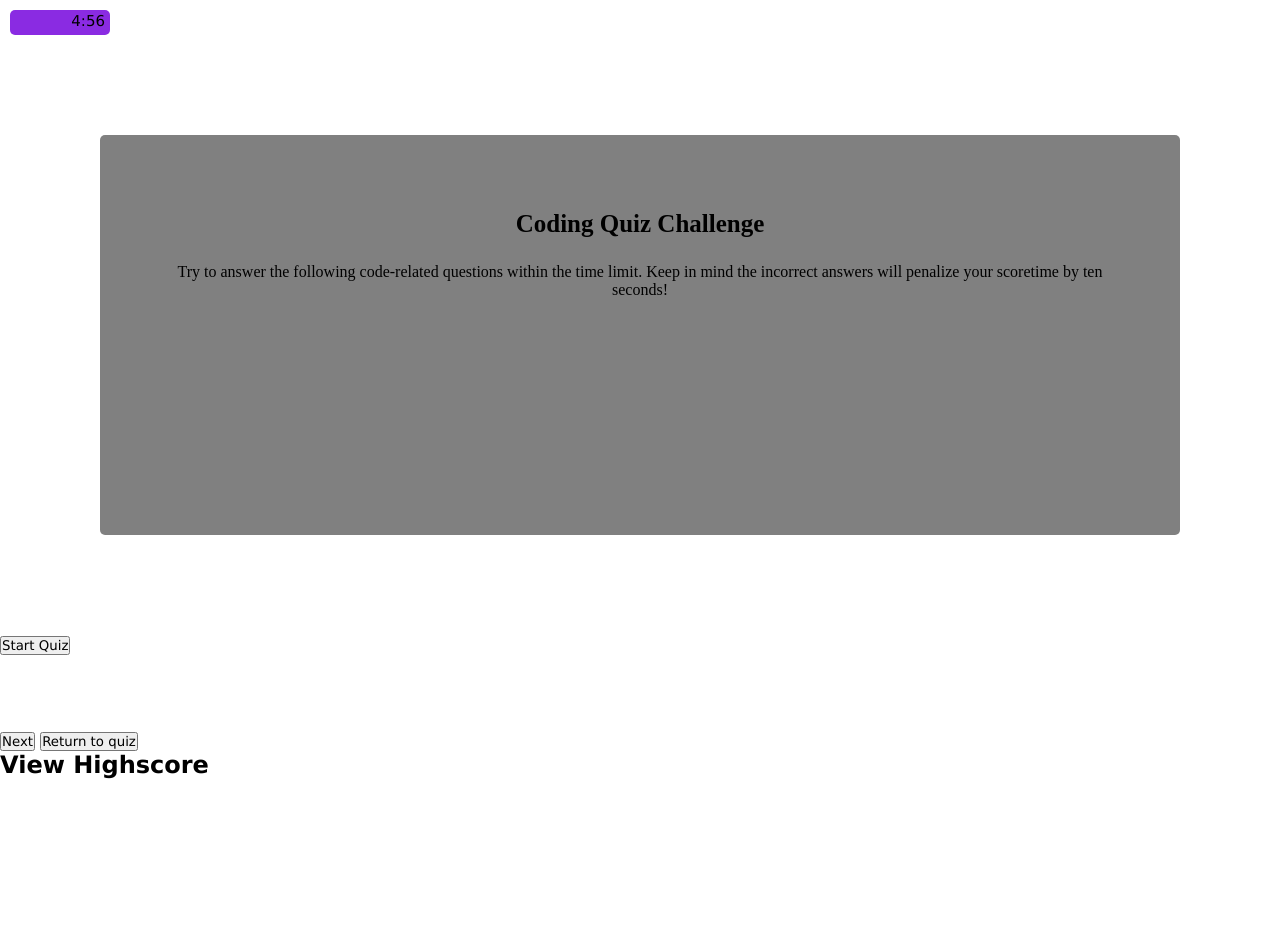
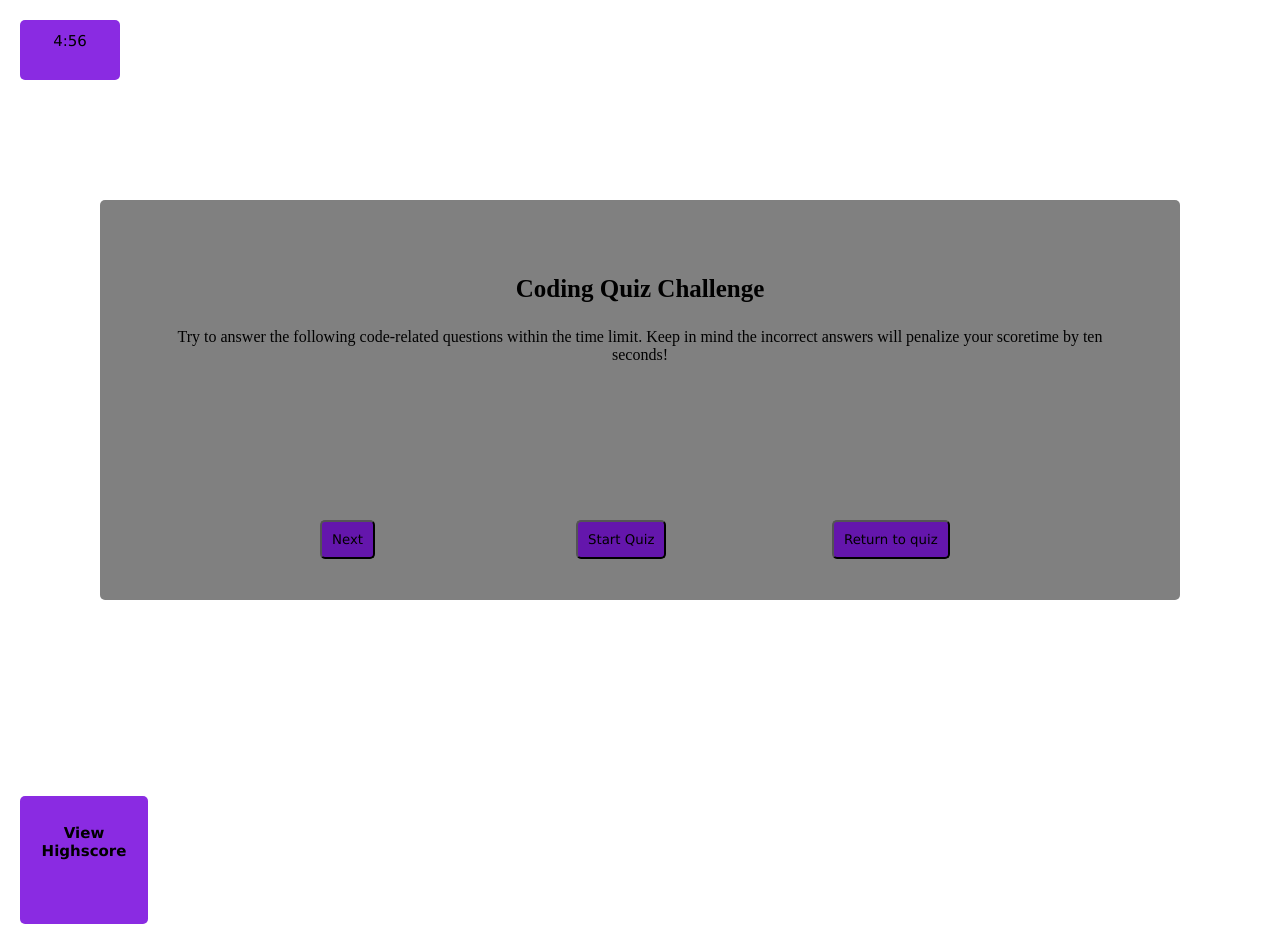
Before and after one commit to MaddieThornberry/neat-little-quiz, a plain HTML site: page index.html in a window 1280 px wide. Before the commit the page ends 800 px from the top, so only its background shows below. Drawn offline with Linux system fonts and the light colour scheme.

Commit message:
Buttons mess

```diff
--- a/index.html
+++ b/index.html
@@ -21,7 +21,7 @@
     </div>
     <!--Start button-->
     <div class="buttons">
-        <button id="start-btn" class="started" onclick="console.log('Button clicked')" >Start Quiz</button></div>
+        <button id="start-btn" class="hide" onclick="console.log('Button clicked')" >Start Quiz</button></div>
 <!--Questions-->
 <div class="questions">
     <h2 id="question">  </h2>
@@ -33,7 +33,7 @@
         </ol>
 </div>
 <div class="buttons">
-    <button type="button" class="next" id="nextQuestion">Next</button>
+    <button type="button" id="next-btn" class="next" id="nextQuestion">Next</button>
     <button id="restart-btn" type="button" onclick="console.log('returnQuiz')">Return to quiz</button>
 </div>
 <!--Score-->
--- a/index.js
+++ b/index.js
@@ -179,13 +179,13 @@ startButton.addEventListener('click', startGame)
 
 function startGame() {
     console.log('game started')
-    /*startButton.classList.add('hide')*/
+    startButton.classList.add('hide')
     setNextQuestion()
 }
 
 function setNextQuestion() {
     console.log('next question')
-    setNextQuestion
+    setNextQuestion()
 }
 
 function selectAnswer(){
--- a/style.css
+++ b/style.css
@@ -11,16 +11,26 @@ body{
     font-size: 100%;
 }
 
-p {
-    background-color: white;
+#countdown {
     display: inline-flex;
-    align-items: end;
-    justify-content: end;
-    font-size: 30px;
+    justify-content: center;
+    font-size: 15px;
     height: 50px;
     width: 100px;
+    padding: 30px;
+    margin: 20px;
+    background: gray;
+    border-radius: 5px;
+    align-items: end;
+    text-align: initial;
+    flex-direction: row;
+    border-radius: 5px;
+    background-color: blueviolet;
 }
-
+#countdown {
+    text-align: center;
+    padding: 30px;
+}
 
 .quiz-box{
     height: 400px;
@@ -45,7 +55,7 @@ p {
     font-size: 35px;
 }
 
-h1{
+h1 {
     align-items: center;
     flex-direction: row;
     flex-wrap: wrap;
@@ -55,42 +65,66 @@ h1{
     font-weight: normal;
 }
 
+#scoreboard {
+    display: flex;
+    justify-content: center;
+    font-size: 15px;
+    height: 40px;
+    width: 75px;
+    padding: 5%;
+    margin: 20px;
+    background: gray;
+    border-radius: 5px;
+    align-items: end;
+    text-align: center;
+    border-radius: 5px;
+    background-color: blueviolet;
+}
+
+
 /*Start Button Style*/
 
-.start-btn {
+#start-btn {
     position: absolute;
     padding: 10px 10px;
-    top: 75%;
+    top: 65%;
     left: 45%;
     transform: translate(-50% -50%);
     border-radius: 5px;
     background: rgb(100, 22, 172);
 }
-
+/*
 .hide {
     display: none;
+}*/
+
+#next-btn {
+    position: absolute;
+    padding: 10px 10px;
+    top: 65%;
+    left: 25%;
+    transform: translate(-50% -50%);
+    border-radius: 5px;
+    background: rgb(100, 22, 172);
 }
+
+#restart-btn {
+    position: absolute;
+    padding: 10px 10px;
+    top: 65%;
+    left: 65%;
+    transform: translate(-50% -50%);
+    border-radius: 5px;
+    background: rgb(100, 22, 172);
+}
+
 
 #code-quiz-title {
     font-size: 25px;
     font-weight: 700;
 }
 
-p {
-    height: 25px;
-    padding: 30px;
-    margin: 10px;
-    background: gray;
-    border-radius: 5px;
-    padding: 5px;
-    align-items: flex-end;
-    display: flex;
-    flex-direction: row;
-    justify-content: end;
-    font-size: 15px;
-    border-radius: 5px;
-    background-color: blueviolet;
-}
+
 
  h2 {
     display: flex;
```
